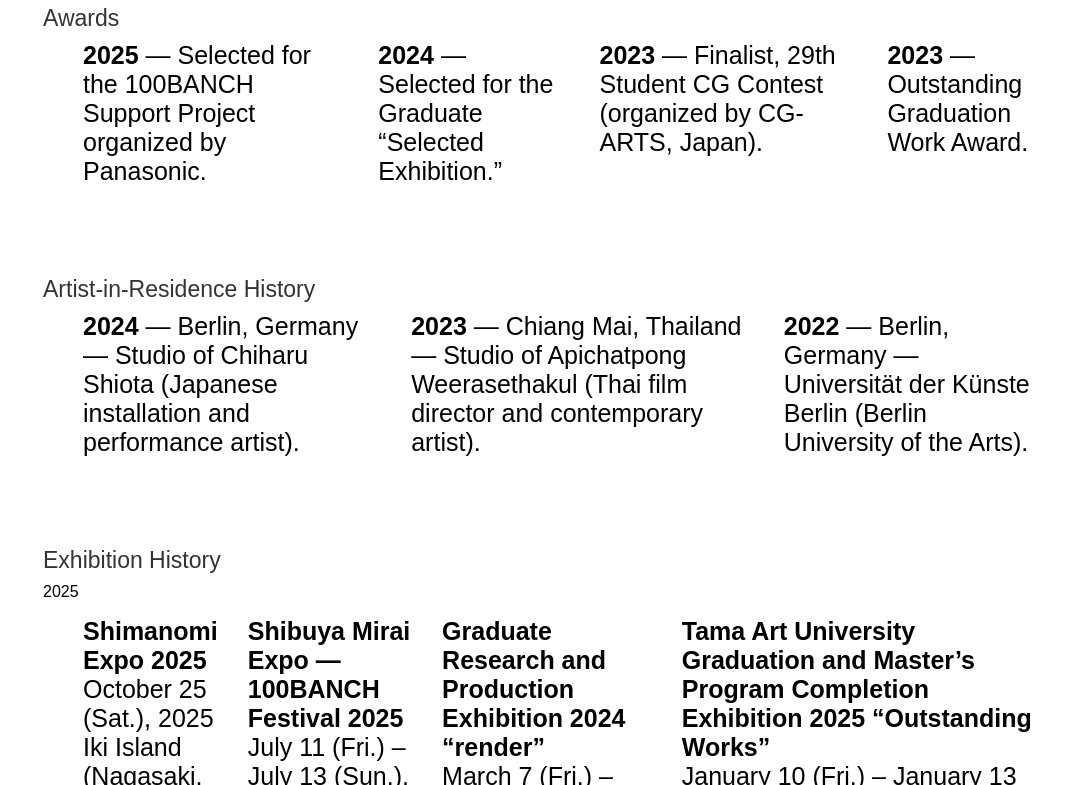
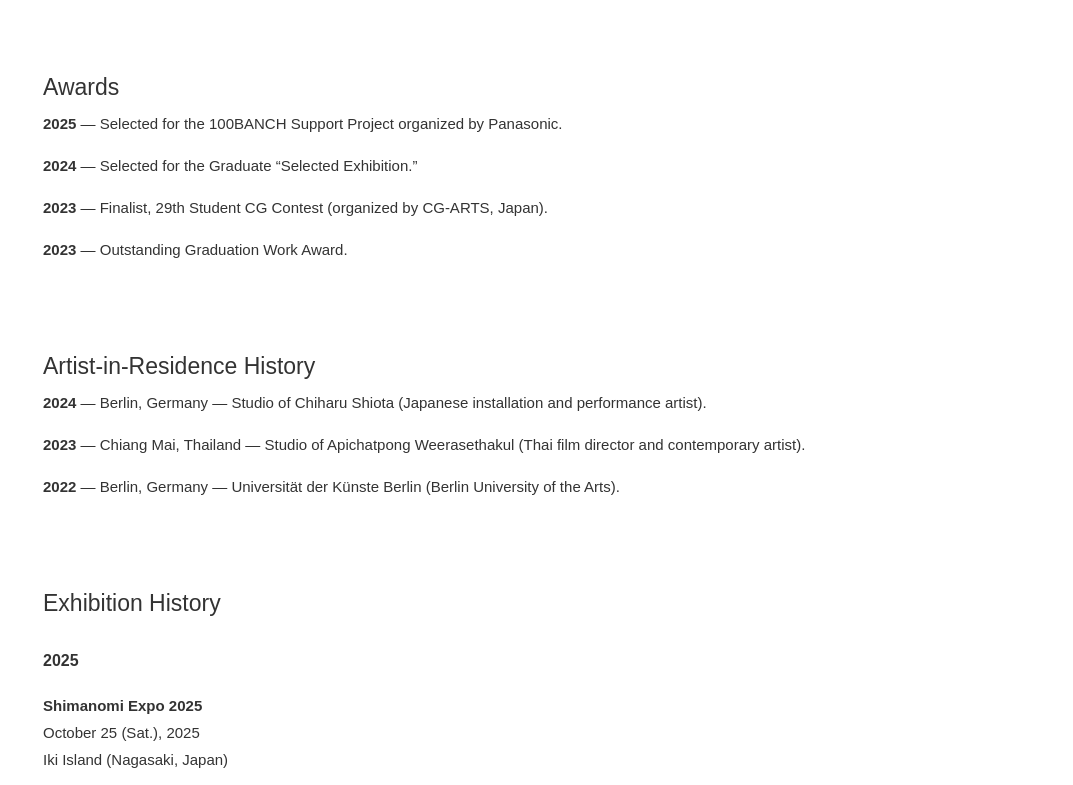
Before and after one commit to NeneKoyama/my-website, a plain HTML site: page cv.html in a window 1280 px wide. Shown: the part 904-1689 px from the top of the page, without its empty margins (207-1280 px from the left). Drawn offline with Linux system fonts and the light colour scheme.

Commit message:
Add files via upload

```diff
--- a/css/koyama.css
+++ b/css/koyama.css
@@ -164,7 +164,6 @@ li{
 }
 .each_explain{
 	width: 382px;
-	height:600px;
   margin: auto;
 }
 .each_title{
@@ -486,7 +485,7 @@ li{
 .each_text{
 transform: translate(-50%, -50%);
 color: #3f3f3f;
-margin-top:128px;
+margin-top:256px;
 margin-bottom:128px;
 margin-left:310px;
 
@@ -630,3 +629,29 @@ line-height:2em;
   to {opacity: 1}
 }
 }
+
+/* ---- Fix for CV section layout ---- */
+.cv_section ul {
+  display: block !important;
+  list-style: none;
+  padding-left: 0;
+  margin: 0 0 1.5em 0;
+}
+
+.cv_section li {
+  display: block;
+  margin-bottom: 1em;
+}
+/* ---- Fix font size for CV contents ---- */
+.cv_section ul li,
+.cv_section p {
+  font-size: 15px;   /* ← 調整可能：14〜16pxが見やすい */
+  line-height: 1.8em;
+  color: #333333;
+}
+
+.cv_section .year {
+  font-size: 16px;
+  font-weight: 600;
+  margin-top: 40px;
+}
```
